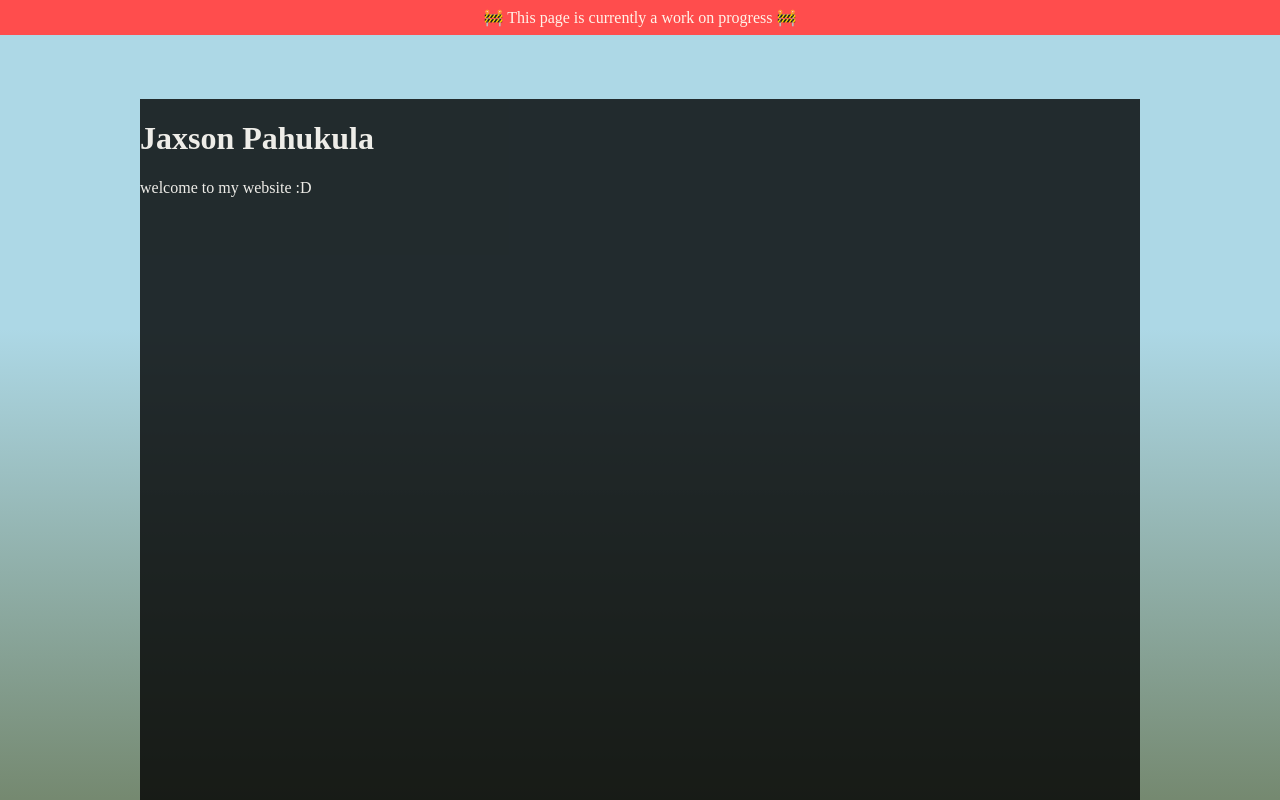
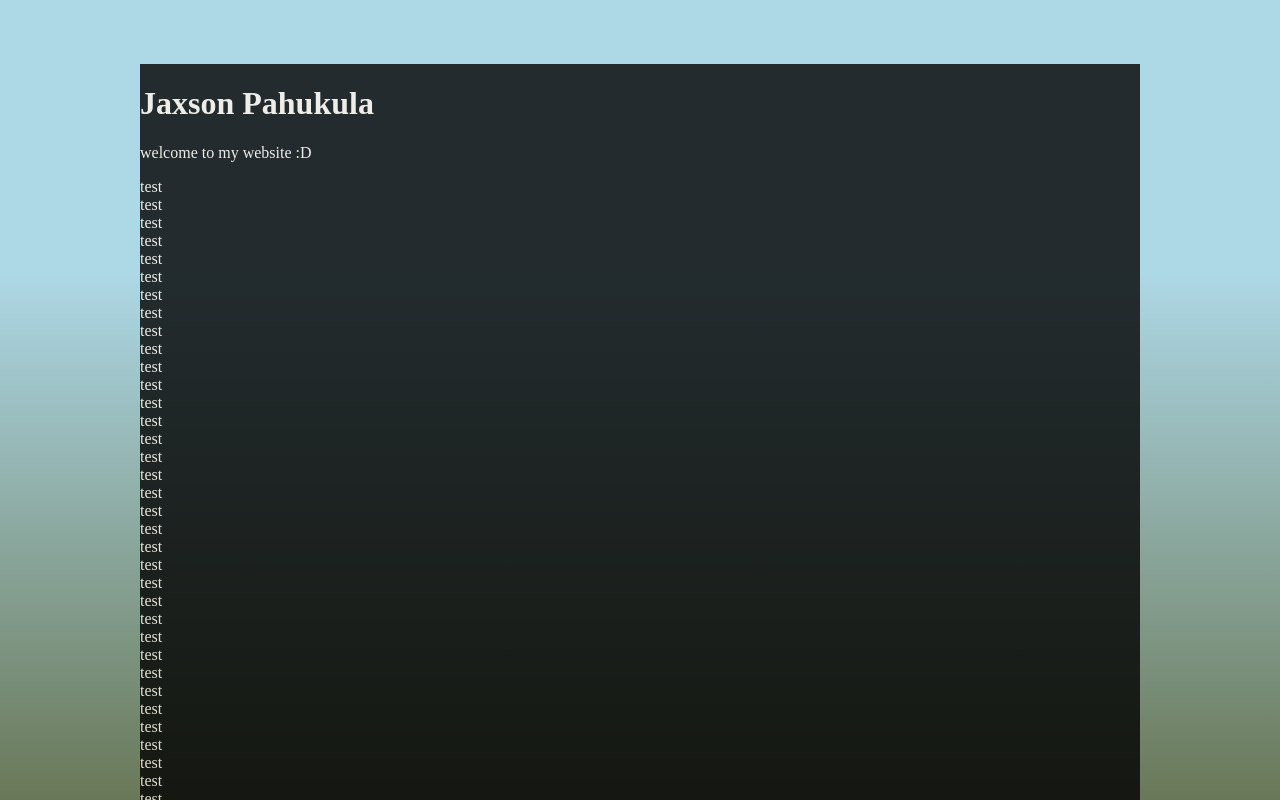
Before and after one commit to jaxsonp/personal-site, a SvelteKit app: page / in a window 1280 px wide. Shown: the top 800 px of the page. Built offline with nearby package versions, Linux system fonts and the light colour scheme.

Commit message:
fix background canvas position

```diff
--- a/src/routes/+layout.svelte
+++ b/src/routes/+layout.svelte
@@ -2,27 +2,48 @@
 	import '../app.css';
 </script>
 
-<header class="alert">
-	<p>🚧 This page is currently a work on progress 🚧</p>
-</header>
-<div class="background">
-	<slot />
+<div>
+	<div class="background"></div>
+	<!-- <header class="alert">
+		<p>🚧 This page is currently a work on progress 🚧</p>
+	</header> -->
+	<div class="content">
+		<slot />
+	</div>
+	<footer class="page-footer">
+		<p>Placeholder footer</p>
+	</footer>
 </div>
 
 <style>
 	.background {
 		background: rgb(105, 120, 87);
 		background: linear-gradient(0deg, rgba(105, 120, 87, 1) 0%, rgba(173, 216, 230, 1) 66%);
+		position: fixed;
+		top: 0;
+		left: 0;
 		width: 100vw;
-		min-height: 100vh;
+		height: 100vh;
+	}
 
+	.content {
 		display: flex;
 		justify-content: center;
 		align-items: center;
 	}
 
+	.page-footer {
+		background-color: black;
+		position: static;
+		opacity: 0.99;
+
+		padding: 0.5rem;
+	}
+
 	.alert {
 		background: #ff4d4d;
+		opacity: 0.75;
+
 		display: flex;
 		justify-content: center;
 		padding: 0.5rem;
--- a/src/routes/+page.svelte
+++ b/src/routes/+page.svelte
@@ -1,13 +1,14 @@
 <div class="main-banner">
 	<h1>Jaxson Pahukula</h1>
 	<p>welcome to my website :D</p>
+	<p style="white-space: pre-line;">{'test\n'.repeat(50)}</p>
 </div>
 
 <style>
 	.main-banner {
 		width: 66vw;
 		min-width: 1000px;
-		height: 100vh;
+		min-height: 100vh - 4rem;
 		margin-top: 4rem;
 
 		background: #000000;
```
